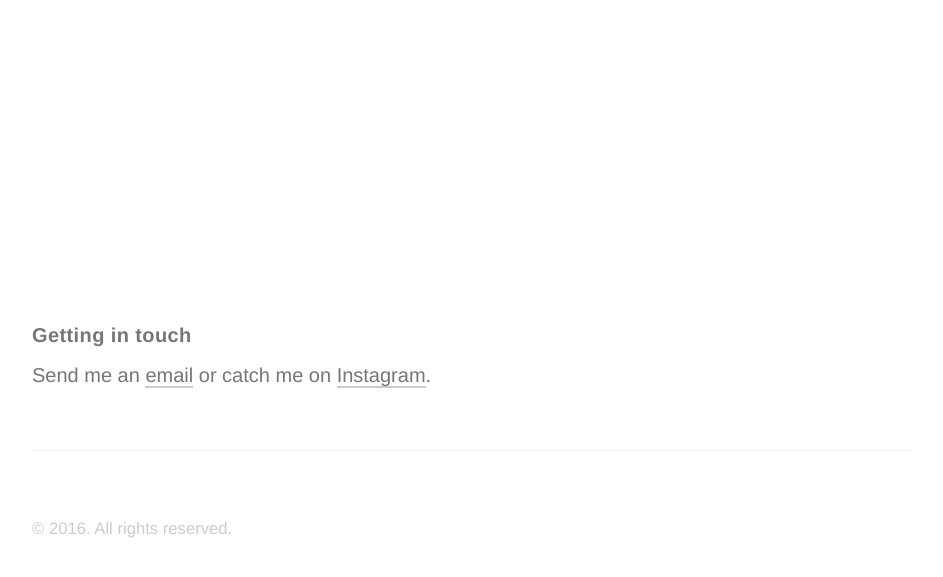
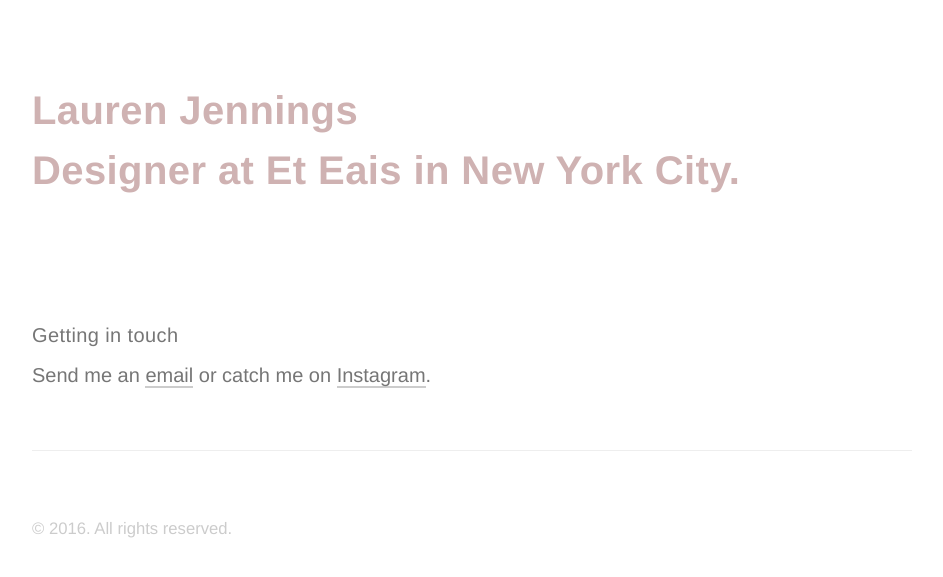
Before and after one commit to beinglauren/Test, a Jekyll site: the page built from index.html, in a window 1280 px wide. Shown: the top 577 px of the page, without its empty margins (168-1111 px from the left). Built offline with Jekyll 4.4.1, drawn with Linux system fonts in a browser that asks for light colours.

Commit message:
font and color

```diff
--- a/_sass/_masthead.scss
+++ b/_sass/_masthead.scss
@@ -11,7 +11,7 @@
 .masthead-title {
   margin-top: 0;
   margin-bottom: 0;
-  color: $white;
+  color: $purple;
   font-family: $root-font-family-alpha;
   font-weight: 600;
 
--- a/_sass/_type.scss
+++ b/_sass/_type.scss
@@ -4,7 +4,7 @@
 
 h1, h2, h3, h4, h5, h6 {
   margin-bottom: .5rem;
-  font-weight: 600;
+  font-weight: 300;
   line-height: 1.5;
   letter-spacing: .02rem;
   text-rendering: optimizeLegibility;
```
